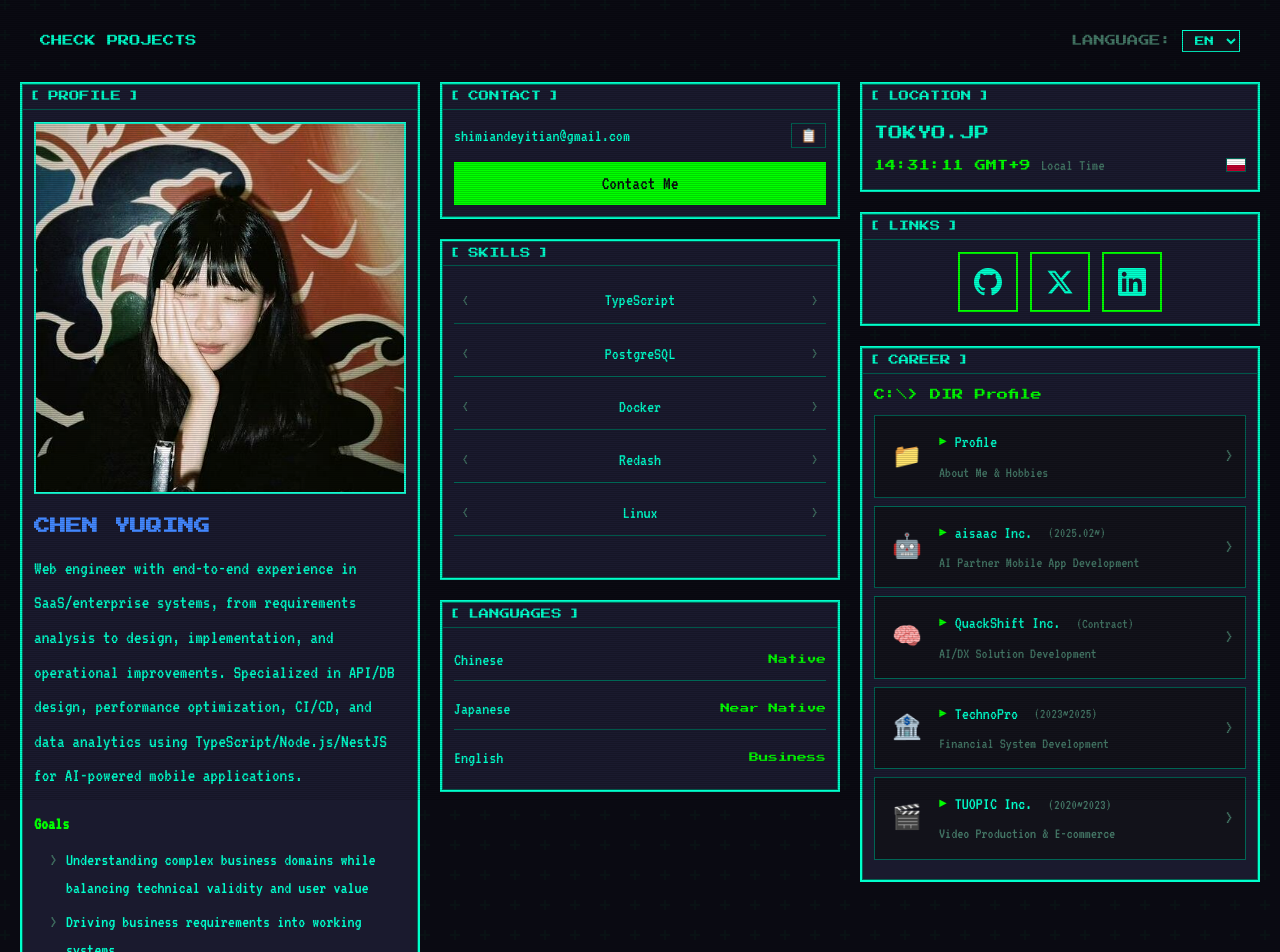
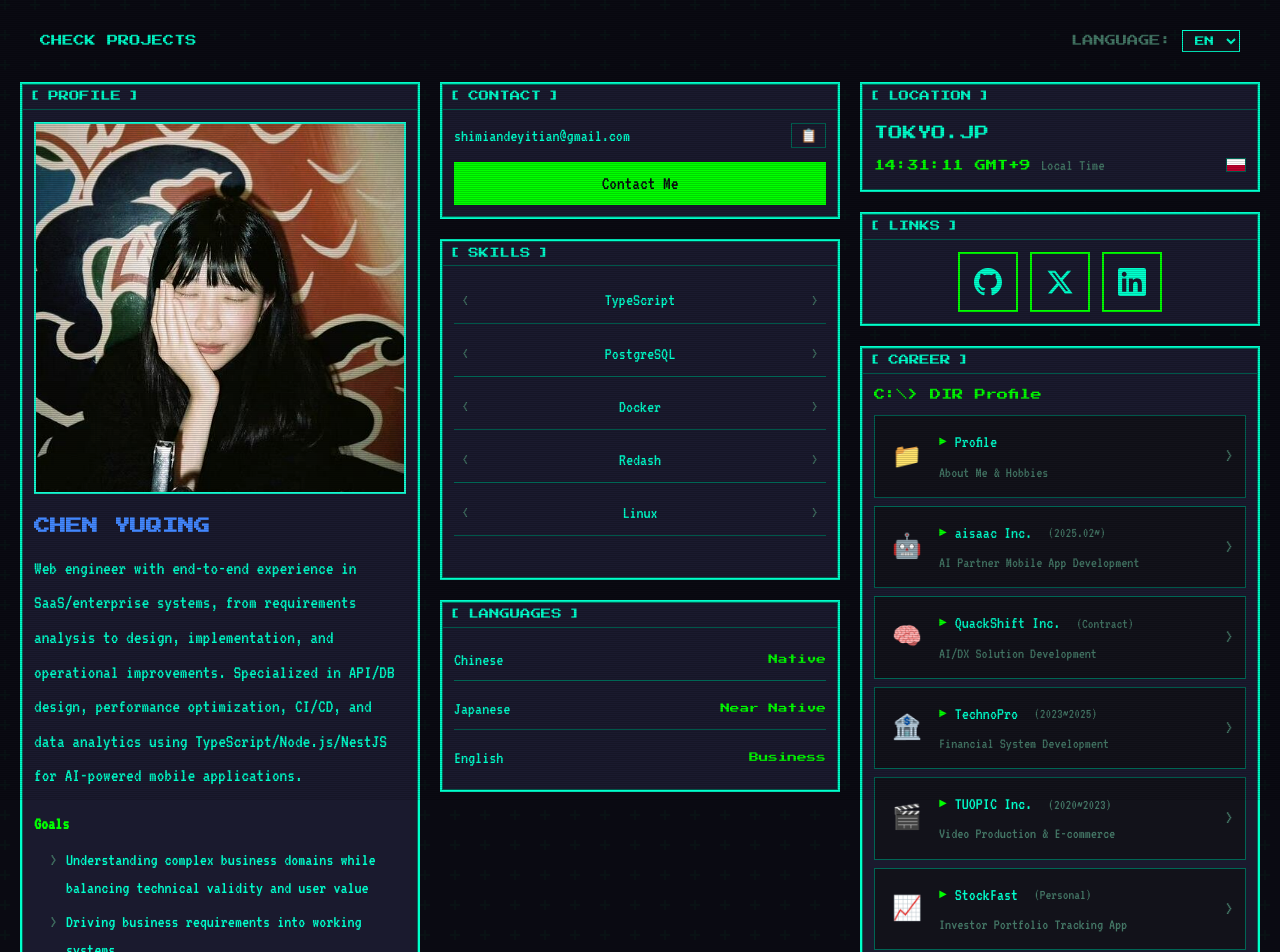
Before and after one commit to g4rkk/mywebsite, a React (Vite) app: page / in a window 1280 px wide. Shown: the top 952 px of the page. Built offline with nearby package versions, Linux system fonts and the light colour scheme.

Commit message:
feat: Add StockFast personal project to portfolio
Add StockFast investor portfolio tracking app as a personal project entry
with bilingual (EN/JA) support, App Store link, product screenshot, and
full project details.

```diff
--- a/src/components/CareerModal.tsx
+++ b/src/components/CareerModal.tsx
@@ -140,6 +140,48 @@ const careerDetails: Record<string, CareerEntry> = {
       tech: ['JavaScript', 'Java', 'Oracle', 'Linux', 'Shell', 'SQL', 'JP1']
     }
   },
+  stockfast: {
+    en: {
+      company: 'Personal Project',
+      period: 'Personal',
+      role: 'Solo Developer',
+      product: 'StockFast',
+      productUrl: 'https://apps.apple.com/jp/app/stockfast/id6754393218',
+      description: 'A financial information app that tracks portfolio changes of world-renowned investors (Warren Buffett, George Soros, Ray Dalio, Michael Burry, etc.) in real-time.',
+      responsibilities: [
+        'Real-time notifications of portfolio changes by famous investors',
+        'Holdings list with market cap, quarter-over-quarter changes, new buys/sells highlighted',
+        'Cross-search by investor name, stock code, or ticker',
+        'Daily market news feed with bookmark functionality'
+      ],
+      achievements: [
+        'Released on the App Store',
+        'Visualizes SEC official 13F filing data for large investors\' holdings, market cap, and trading activity',
+        'Push notification alerts for instant updates'
+      ],
+      tech: ['React Native', 'Python', 'NestJS', 'Next.js']
+    },
+    ja: {
+      company: '個人プロジェクト',
+      period: '個人開発',
+      role: '個人開発',
+      product: 'StockFast',
+      productUrl: 'https://apps.apple.com/jp/app/stockfast/id6754393218',
+      description: '世界的著名投資家（ウォーレン・バフェット、ジョージ・ソロス、レイ・ダリオ、マイケル・バーリ等）のポートフォリオ変動をリアルタイムで追跡できる金融情報アプリ。SEC公式の13Fファイリングデータを基に、大口投資家の保有銘柄・時価総額・売買動向を可視化。',
+      responsibilities: [
+        '著名投資家のポートフォリオ変動をリアルタイム通知',
+        '保有銘柄リスト・時価総額・前期比変動・新規買い/売却をハイライト表示',
+        '投資家名・銘柄コード・ティッカーでの横断検索',
+        '日次マーケットニュース配信 + ブックマーク機能'
+      ],
+      achievements: [
+        'App Storeにてリリース済み',
+        'SEC公式13Fファイリングデータを基に大口投資家の保有銘柄・時価総額・売買動向を可視化',
+        'プッシュ通知による即時アラート機能を搭載'
+      ],
+      tech: ['React Native', 'Python', 'NestJS', 'Next.js']
+    }
+  },
   other: {
     en: {
       company: 'TUOPIC Inc.',
@@ -215,6 +257,18 @@ export default function CareerModal({ careerId, onClose }: CareerModalProps) {
             </div>
           )}
 
+          {careerId === 'stockfast' && (
+            <div className="modal-product-image">
+              <a href={productUrl || '#'} target="_blank" rel="noopener noreferrer">
+                <img
+                  src={`${import.meta.env.BASE_URL}images/stockfast.png`}
+                  alt="StockFast"
+                  className="product-screenshot"
+                />
+              </a>
+            </div>
+          )}
+
           <div className="modal-section">
             <h3>{language === 'ja' ? 'プロダクト' : 'Product'}</h3>
             {productUrl ? (
--- a/src/components/Projects.tsx
+++ b/src/components/Projects.tsx
@@ -29,6 +29,11 @@ const projects = [
     id: 'other',
     icon: '🎬',
     period: '2020~2023',
+  },
+  {
+    id: 'stockfast',
+    icon: '📈',
+    period: 'Personal',
   },
 ]
 
--- a/src/i18n/en.json
+++ b/src/i18n/en.json
@@ -59,7 +59,9 @@
       "app": "TechnoPro",
       "appDesc": "Financial System Development",
       "other": "TUOPIC Inc.",
-      "otherDesc": "Video Production & E-commerce"
+      "otherDesc": "Video Production & E-commerce",
+      "stockfast": "StockFast",
+      "stockfastDesc": "Investor Portfolio Tracking App"
     }
   }
 }
--- a/src/i18n/ja.json
+++ b/src/i18n/ja.json
@@ -59,7 +59,9 @@
       "app": "テクノプロ",
       "appDesc": "金融システム開発",
       "other": "TUOPIC株式会社",
-      "otherDesc": "映像制作・EC事業"
+      "otherDesc": "映像制作・EC事業",
+      "stockfast": "StockFast",
+      "stockfastDesc": "著名投資家ポートフォリオ追跡アプリ"
     }
   }
 }
```
Also changed, not shown: public/images/stockfast.png (added).
